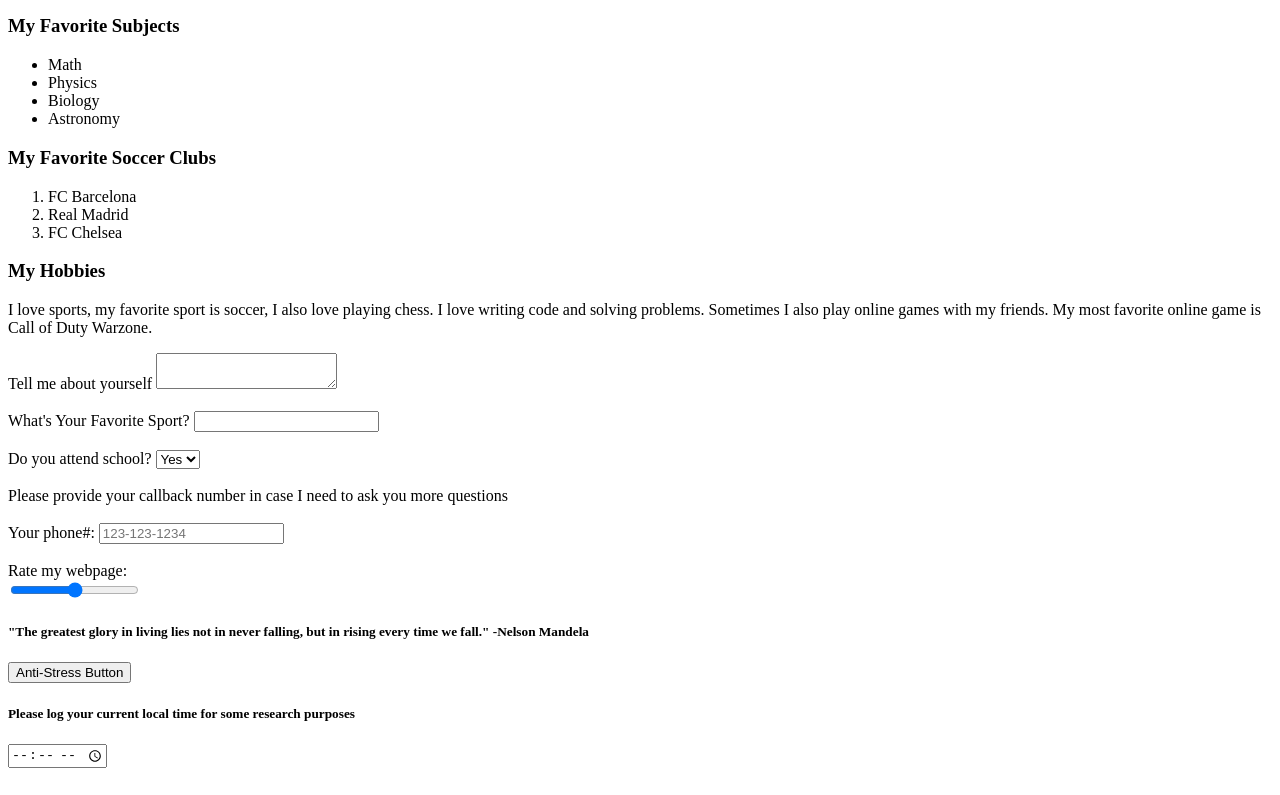
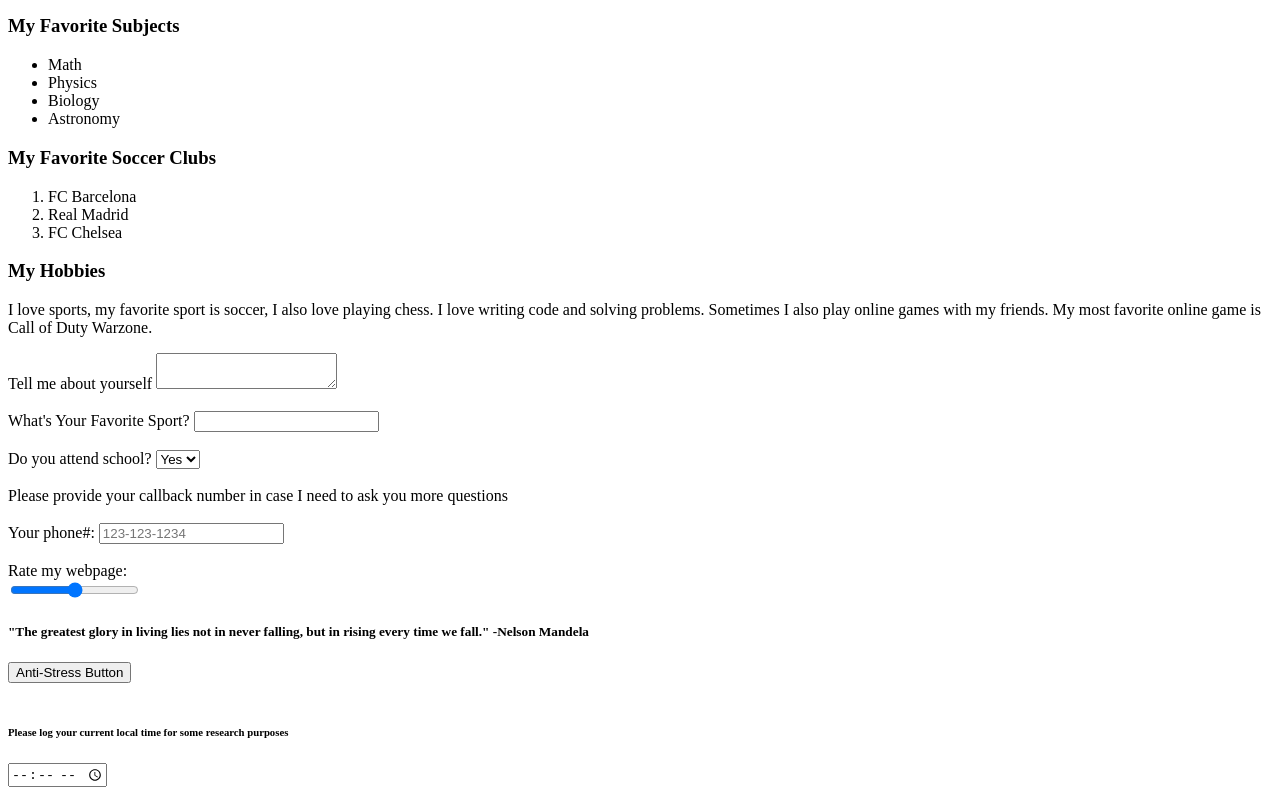
Before and after one commit to AhmadMilad007/wi21-cse110-lab3, a plain HTML site: page index.html in a window 1280 px wide. Shown: the part 718-1513 px from the top of the page. Drawn offline with Linux system fonts and the light colour scheme.

Commit message:
Update index.html

```diff
--- a/index.html
+++ b/index.html
@@ -115,8 +115,8 @@
 
 
 <h5>  "The greatest glory in living lies not in never falling, but in rising every time we fall." -Nelson Mandela </h5>
-	<button> Anti-Stress Button </button>
-<h5>  Please log your current local time for some research purposes </h5>
+	<button> Anti-Stress Button </button> <br><br>
+<h6>  Please log your current local time for some research purposes </h6>
 	<input type="time" min = "18:00" max= "07:00">
 </body>
 </html>
```
